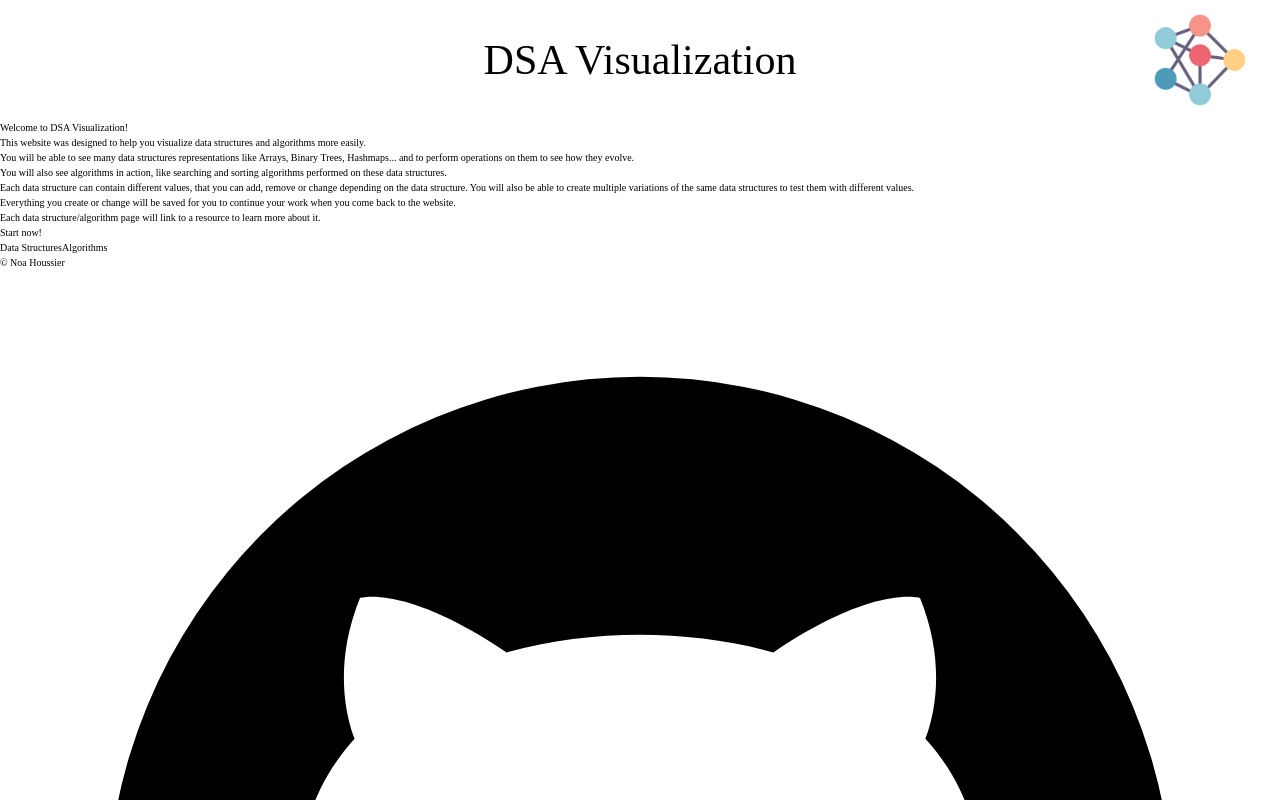
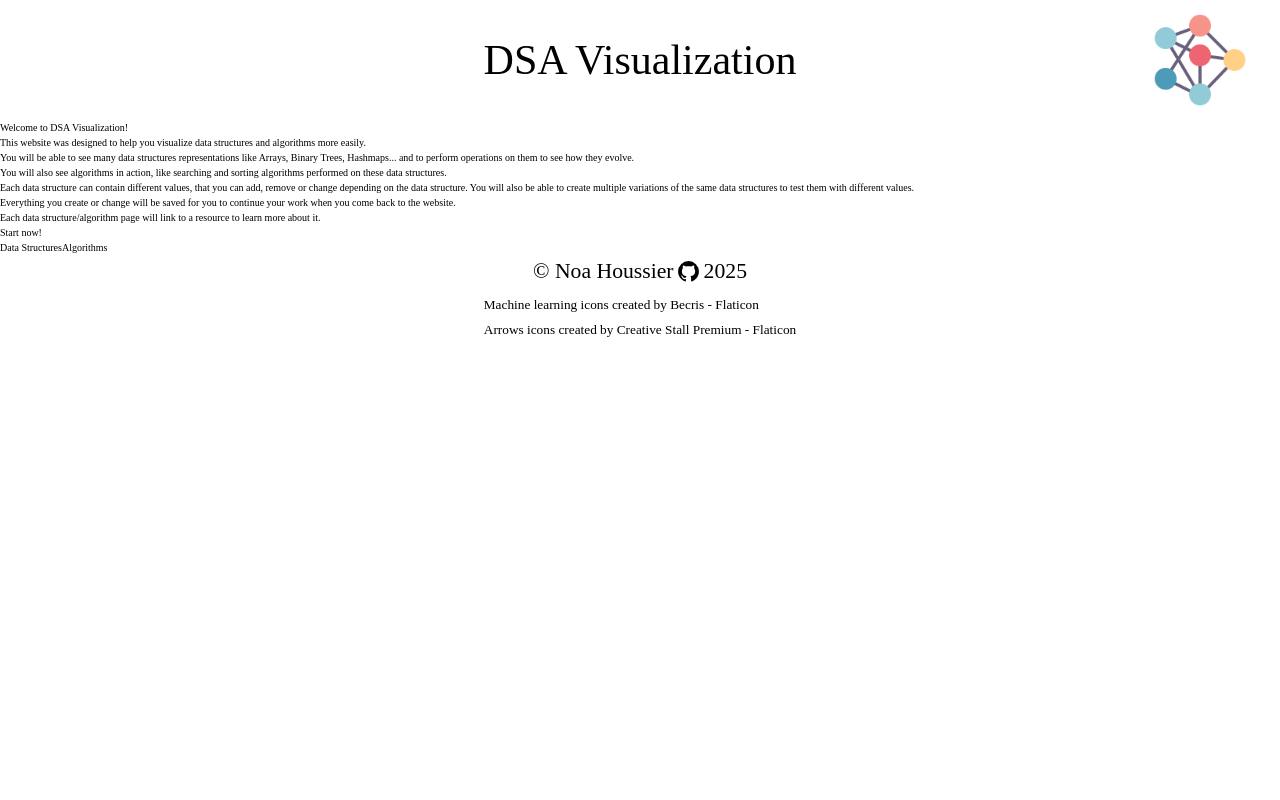
Before and after one commit to NestorNebula/dsa-visualization, a React (Vite) app: page / in a window 1280 px wide. Shown: the top 800 px of the page. Built offline with nearby package versions, Linux system fonts and the light colour scheme.

Commit message:
feat: add styles to Footer page

```diff
--- a/src/pages/footer/Footer.styles.ts
+++ b/src/pages/footer/Footer.styles.ts
@@ -1,7 +1,26 @@
 import styled from 'styled-components';
 
-const Footer = styled.footer``;
-const Cd = styled.div``;
-const Cr = styled.div``;
+const Footer = styled.footer`
+  display: flex;
+  flex-direction: column;
+  align-items: center;
+  gap: 0.75rem;
+  font-size: var(--fs-s);
+`;
+const Cd = styled.div`
+  display: flex;
+  flex-direction: column;
+  gap: 0.5rem;
+`;
+const Cr = styled.div`
+  font-size: var(--fs-m);
+  display: flex;
+  align-items: center;
+  gap: 0.25rem;
+
+  & > a > img {
+    min-width: 2.5rem;
+  }
+`;
 
 export { Footer, Cd, Cr };
--- a/src/pages/footer/Footer.tsx
+++ b/src/pages/footer/Footer.tsx
@@ -19,12 +19,16 @@ function Footer() {
         <a
           href="https://www.flaticon.com/free-icons/machine-learning"
           title="machine learning icons"
+          target="_blank"
+          rel="noopener noreferrer"
         >
           Machine learning icons created by Becris - Flaticon
         </a>
         <a
           href="https://www.flaticon.com/free-icons/arrows"
           title="arrows icons"
+          target="_blank"
+          rel="noopener noreferrer"
         >
           Arrows icons created by Creative Stall Premium - Flaticon
         </a>
```
